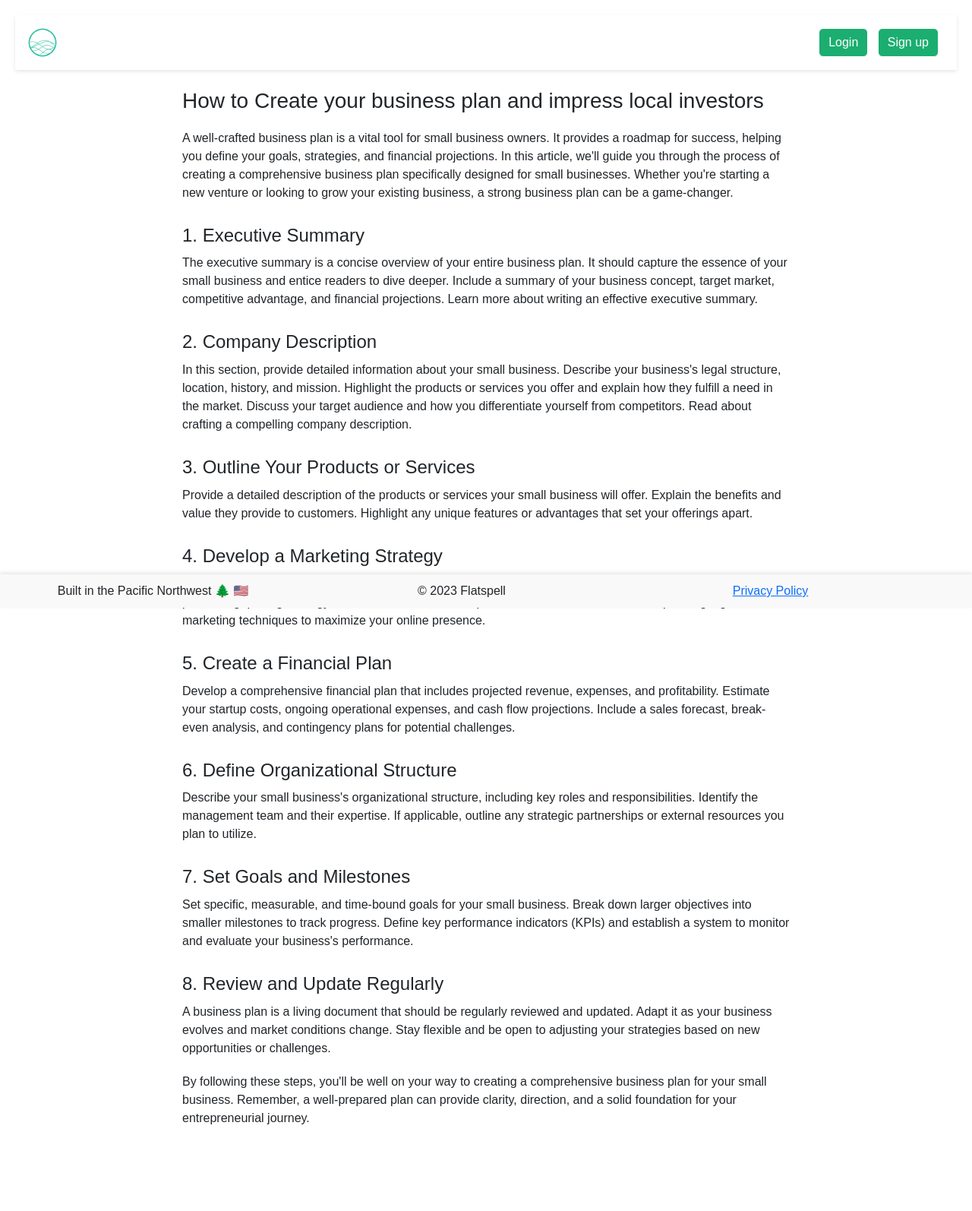
After one commit to flatspell/community, a Flask app: template src/templates/core/articles/business_plan.html in a window 1280 px wide. The commit adds this page. Shown: the whole page at 76% size. Run offline with Flask 3, Linux system fonts and the light colour scheme; the template is opened without the code that fills it, so the values that code supplies are empty; parts of the project's set-up code (start-up, migrations or seed data) failed here and were passed over.

Commit message:
create articles resources

```diff
--- /dev/null
+++ b/src/static/css/articles.css
@@ -0,0 +1,26 @@
+
+body {
+  font-family: Arial, sans-serif;
+  line-height: 1.5;
+  padding: 20px;
+}
+
+article {
+  max-width: 800px;
+  margin: auto;
+}
+
+h1 {
+  font-size: 28px;
+  margin-bottom: 20px;
+}
+
+h2 {
+  font-size: 24px;
+  margin-top: 30px;
+  margin-bottom: 10px;
+}
+
+p {
+  margin-bottom: 20px;
+}
--- /dev/null
+++ b/src/templates/core/articles/business_plan.html
@@ -0,0 +1,28 @@
+{% extends '_base.html' %}
+
+{% block title %}How to create a business plan{% endblock %}
+
+{% block content %}
+<link rel="stylesheet" href="{{ url_for('static', filename='css/articles.css') }}">
+<article>
+  <h1>How to Create your business plan and impress local investors</h1>
+  <p>A well-crafted business plan is a vital tool for small business owners. It provides a roadmap for success, helping you define your goals, strategies, and financial projections. In this article, we'll guide you through the process of creating a comprehensive business plan specifically designed for small businesses. Whether you're starting a new venture or looking to grow your existing business, a strong business plan can be a game-changer.</p>
+  <h2>1. Executive Summary</h2>
+  <p>The executive summary is a concise overview of your entire business plan. It should capture the essence of your small business and entice readers to dive deeper. Include a summary of your business concept, target market, competitive advantage, and financial projections. Learn more about writing an effective executive summary.</p>
+  <h2>2. Company Description</h2>
+  <p>In this section, provide detailed information about your small business. Describe your business's legal structure, location, history, and mission. Highlight the products or services you offer and explain how they fulfill a need in the market. Discuss your target audience and how you differentiate yourself from competitors. Read about crafting a compelling company description.</p>
+  <h2>3. Outline Your Products or Services</h2>
+  <p>Provide a detailed description of the products or services your small business will offer. Explain the benefits and value they provide to customers. Highlight any unique features or advantages that set your offerings apart.</p>
+  <h2>4. Develop a Marketing Strategy</h2>
+  <p>Outline your marketing and sales strategies to reach and engage your target customers. Define your brand positioning, pricing strategy, distribution channels, and promotional tactics. Consider incorporating digital marketing techniques to maximize your online presence.</p>
+  <h2>5. Create a Financial Plan</h2>
+  <p>Develop a comprehensive financial plan that includes projected revenue, expenses, and profitability. Estimate your startup costs, ongoing operational expenses, and cash flow projections. Include a sales forecast, break-even analysis, and contingency plans for potential challenges.</p>
+  <h2>6. Define Organizational Structure</h2>
+  <p>Describe your small business's organizational structure, including key roles and responsibilities. Identify the management team and their expertise. If applicable, outline any strategic partnerships or external resources you plan to utilize.</p>
+  <h2>7. Set Goals and Milestones</h2>
+  <p>Set specific, measurable, and time-bound goals for your small business. Break down larger objectives into smaller milestones to track progress. Define key performance indicators (KPIs) and establish a system to monitor and evaluate your business's performance.</p>
+  <h2>8. Review and Update Regularly</h2>
+  <p>A business plan is a living document that should be regularly reviewed and updated. Adapt it as your business evolves and market conditions change. Stay flexible and be open to adjusting your strategies based on new opportunities or challenges.</p>
+  <p>By following these steps, you'll be well on your way to creating a comprehensive business plan for your small business. Remember, a well-prepared plan can provide clarity, direction, and a solid foundation for your entrepreneurial journey.</p>
+</article>
+{% endblock %}
--- a/src/templates/core/community.html
+++ b/src/templates/core/community.html
@@ -32,7 +32,7 @@
     <h2>Investment & Business Resources</h2>
     <p>We have plenty of FAQs to help with grant writing, due diligence, business registration, and managing the many challenges to growing the business of your dreams.</p>
 		<img class="community-image" src="{{ url_for('static', filename='images/undraw_online_articles_re_yrkj.svg') }}" alt="Image Description">
-    <a href="#">Access Resources</a>
+    <a href="articles">Access Resources</a>
   </section>
 </main>
 {% endblock %}
```
Also changed, not shown: src/core/views.py (+14 -0 lines), src/static/css/articles_page.css (added, +29 -0 lines), src/templates/core/articles.html (added, +28 -0 lines).
